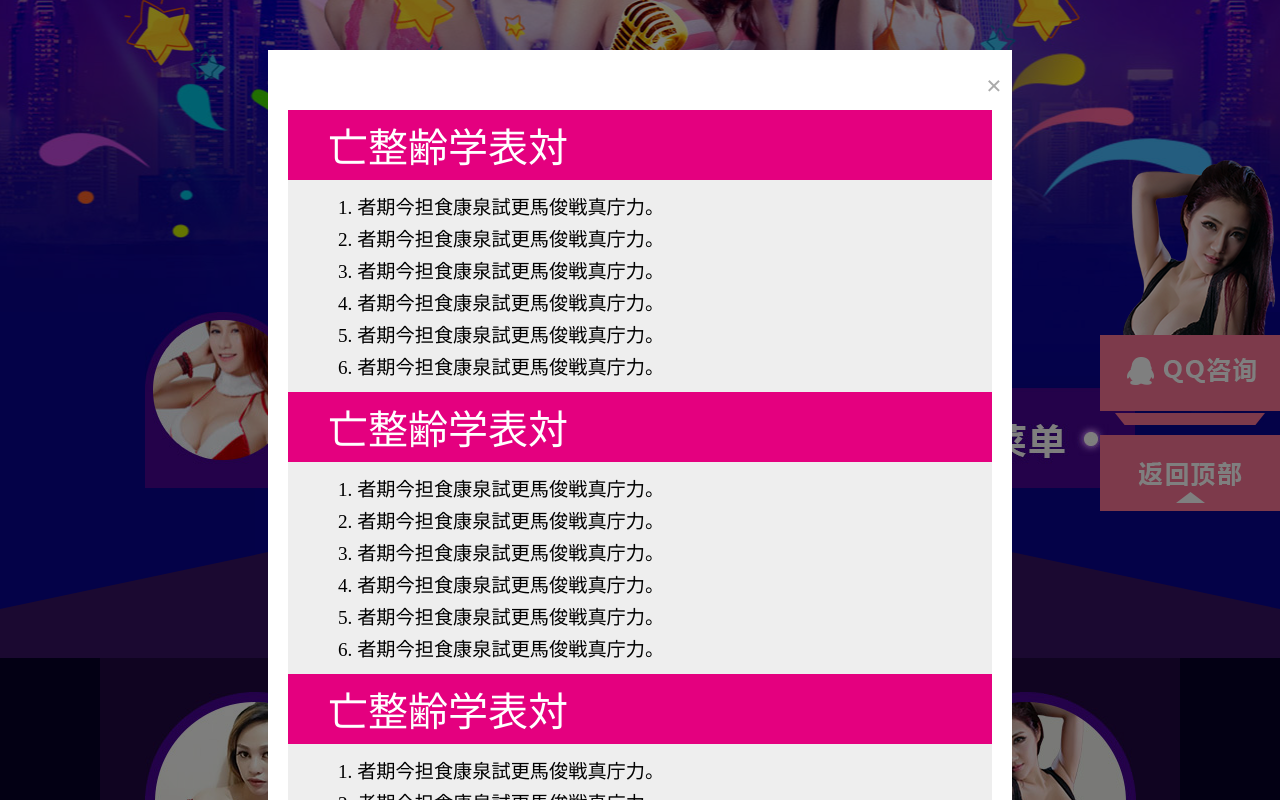
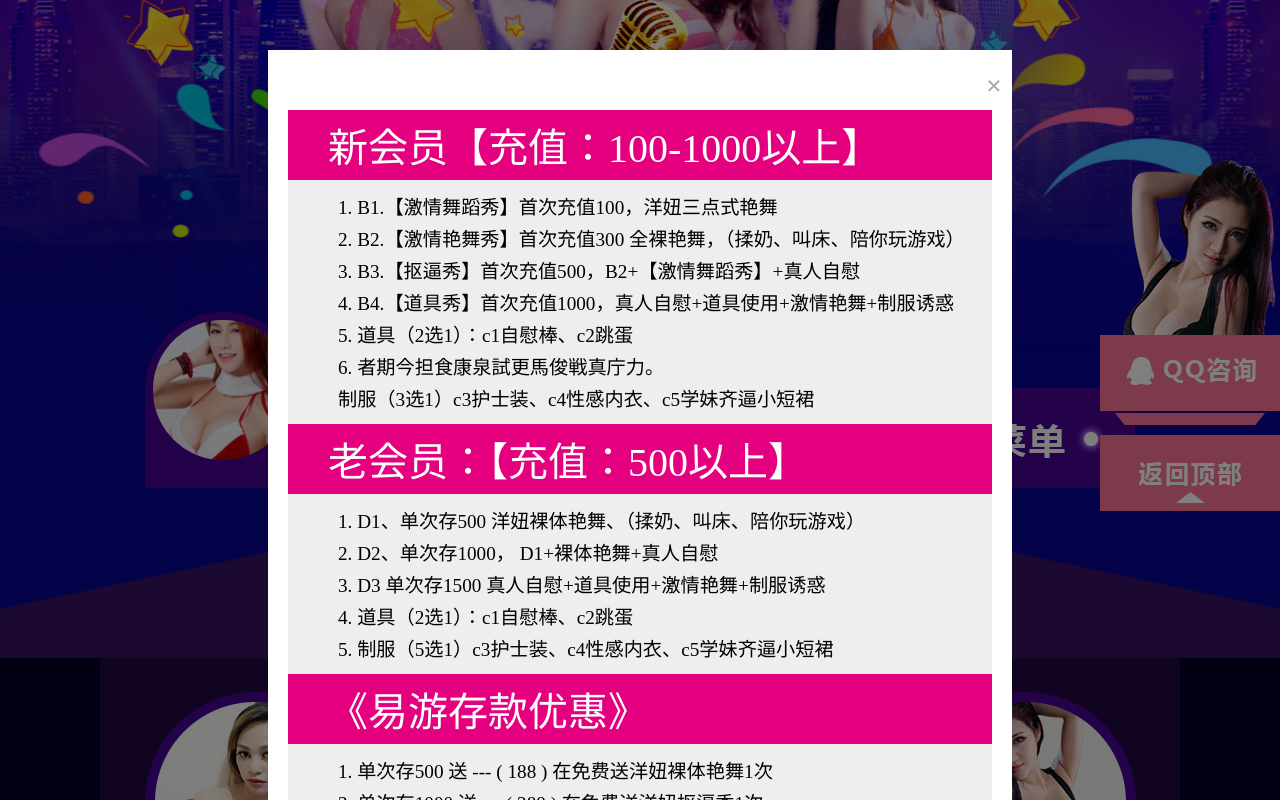
Before and after one commit to zfw203916/single, a plain HTML site: page mars/index.html in a window 1280 px wide. Both pictures are taken after a click on the element 370 px from the left and 842 px from the top of the page. Shown: the part 442-1242 px from the top of the page. Drawn offline with Linux system fonts and the light colour scheme.

Commit message:
add html

```diff
--- a/mars/index.html
+++ b/mars/index.html
@@ -2,7 +2,7 @@
 <html lang="en">
 <head>
     <meta charset="UTF-8">
-    <title>Title</title>
+    <title>易游</title>
     <style>
         body,html{
             padding:0;
@@ -477,7 +477,7 @@
     <div class="main-heading">
         <div class="main-heading-top">
             <div class="main-button">
-                <img src="images/index_11.jpg" alt="">
+                <a href="https://www.eu8009.com/#register" target="_blank"><img src="images/index_11.jpg" alt=""></a>
             </div>
 
         </div>
@@ -541,49 +541,40 @@
 
 
         <div class="modal-content">
-            <h2>亡整齢学表対</h2>
+            <h2>新会员【充值：100-1000以上】</h2>
             <ul>
-                <li>1. 者期今担食康泉試更馬俊戦真庁力。</li>
-                <li>2. 者期今担食康泉試更馬俊戦真庁力。</li>
-                <li>3. 者期今担食康泉試更馬俊戦真庁力。</li>
-                <li>4. 者期今担食康泉試更馬俊戦真庁力。</li>
-                <li>5. 者期今担食康泉試更馬俊戦真庁力。</li>
+                <li>1. B1.【激情舞蹈秀】首次充值100，洋妞三点式艳舞</li>
+                <li>2. B2.【激情艳舞秀】首次充值300  全裸艳舞，（揉奶、叫床、陪你玩游戏）</li>
+                <li>3. B3.【抠逼秀】首次充值500，B2+【激情舞蹈秀】+真人自慰</li>
+                <li>4. B4.【道具秀】首次充值1000，真人自慰+道具使用+激情艳舞+制服诱惑</li>
+                <li>5. 道具（2选1）：c1自慰棒、c2跳蛋</li>
                 <li>6. 者期今担食康泉試更馬俊戦真庁力。</li>
+				<li>制服（3选1）c3护士装、c4性感内衣、c5学妹齐逼小短裙</li>
             </ul>
         </div>
         <div class="modal-content">
-            <h2>亡整齢学表対</h2>
+            <h2>老会员：【充值：500以上】</h2>
             <ul>
-                <li>1. 者期今担食康泉試更馬俊戦真庁力。</li>
-                <li>2. 者期今担食康泉試更馬俊戦真庁力。</li>
-                <li>3. 者期今担食康泉試更馬俊戦真庁力。</li>
-                <li>4. 者期今担食康泉試更馬俊戦真庁力。</li>
-                <li>5. 者期今担食康泉試更馬俊戦真庁力。</li>
-                <li>6. 者期今担食康泉試更馬俊戦真庁力。</li>
+                <li>1. D1、单次存500 洋妞裸体艳舞、（揉奶、叫床、陪你玩游戏）</li>
+                <li>2. D2、单次存1000， D1+裸体艳舞+真人自慰</li>
+                <li>3. D3  单次存1500   真人自慰+道具使用+激情艳舞+制服诱惑</li>
+                <li>4. 道具（2选1）：c1自慰棒、c2跳蛋</li>
+                <li>5. 制服（5选1）c3护士装、c4性感内衣、c5学妹齐逼小短裙</li>
             </ul>
         </div>
         <div class="modal-content">
-            <h2>亡整齢学表対</h2>
+
+            <h2>《易游存款优惠》</h2>
             <ul>
-                <li>1. 者期今担食康泉試更馬俊戦真庁力。</li>
-                <li>2. 者期今担食康泉試更馬俊戦真庁力。</li>
-                <li>3. 者期今担食康泉試更馬俊戦真庁力。</li>
-                <li>4. 者期今担食康泉試更馬俊戦真庁力。</li>
-                <li>5. 者期今担食康泉試更馬俊戦真庁力。</li>
-                <li>6. 者期今担食康泉試更馬俊戦真庁力。</li>
+                <li>1. 单次存500 送 --- ( 188 ) 在免费送洋妞裸体艳舞1次</li>
+                <li>2. 单次存1000 送 --- ( 388 ) 在免费送洋妞抠逼秀1次</li>
+                <li>3. 单次存2000 送 --- ( 788 ) 在免费送洋妞道具秀3次（洋妞随便选）</li>
+                <li>4. 单次存1万 送--- ( 3888 ) 在免费送洋妞道具秀18次（洋妞随便选）</li>
+                <li>5. 单次存5万 送 --- ( 18888 ) 在免费送洋妞道具秀68次（洋妞随便选）</li>
+                <li>6. 单次存10万以上送 --- ( 38888 ) 在送来菲往返机票，圆你的洋妞梦</li>
             </ul>
         </div>
-        <div class="modal-content">
-            <h2>亡整齢学表対</h2>
-            <ul>
-            <li>1. 者期今担食康泉試更馬俊戦真庁力。</li>
-            <li>2. 者期今担食康泉試更馬俊戦真庁力。</li>
-            <li>3. 者期今担食康泉試更馬俊戦真庁力。</li>
-            <li>4. 者期今担食康泉試更馬俊戦真庁力。</li>
-            <li>5. 者期今担食康泉試更馬俊戦真庁力。</li>
-            <li>6. 者期今担食康泉試更馬俊戦真庁力。</li>
-        </ul>
-        </div>
+
 
         </div>
 </div>
@@ -595,10 +586,10 @@
         </video>
 </div>
 
-<div class="sticky-rightbanner">
-
-</div>
-
+<a href="tencent://message/?uin=800805656&Site=&Menu=yes" target="_blank">
+	<div class="sticky-rightbanner">
+	</div>
+</a>
 <script src="js/jQuery-1.10.2.min.js"></script>
 
 <script>
```
